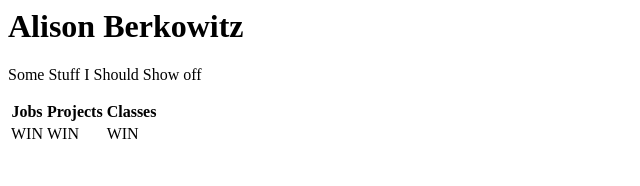
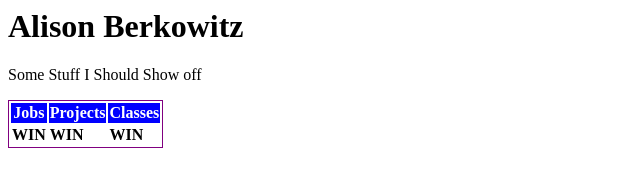
Before and after one commit to alisonberkowitz/alisonberkowitz.github.io, a plain HTML site: page index.html in a window 1280 px wide. Shown: the whole page, without its empty margins (0-640 px from the left). Drawn offline with Linux system fonts and the light colour scheme.

Commit message:
adding the href to the css file

```diff
--- a/index.html
+++ b/index.html
@@ -3,7 +3,7 @@
     <!--This is a comment. Comments are not displayed in the browser-->
     <!--Doesn't Render-->
     <title>Hello World</title>
-    <link type="text/css" rel="stylesheet" href=""/>
+    <link type="text/css" rel="stylesheet" href="main.css"/>
   </head>
   <body>
     <!--This stuff actually renders-->
```
